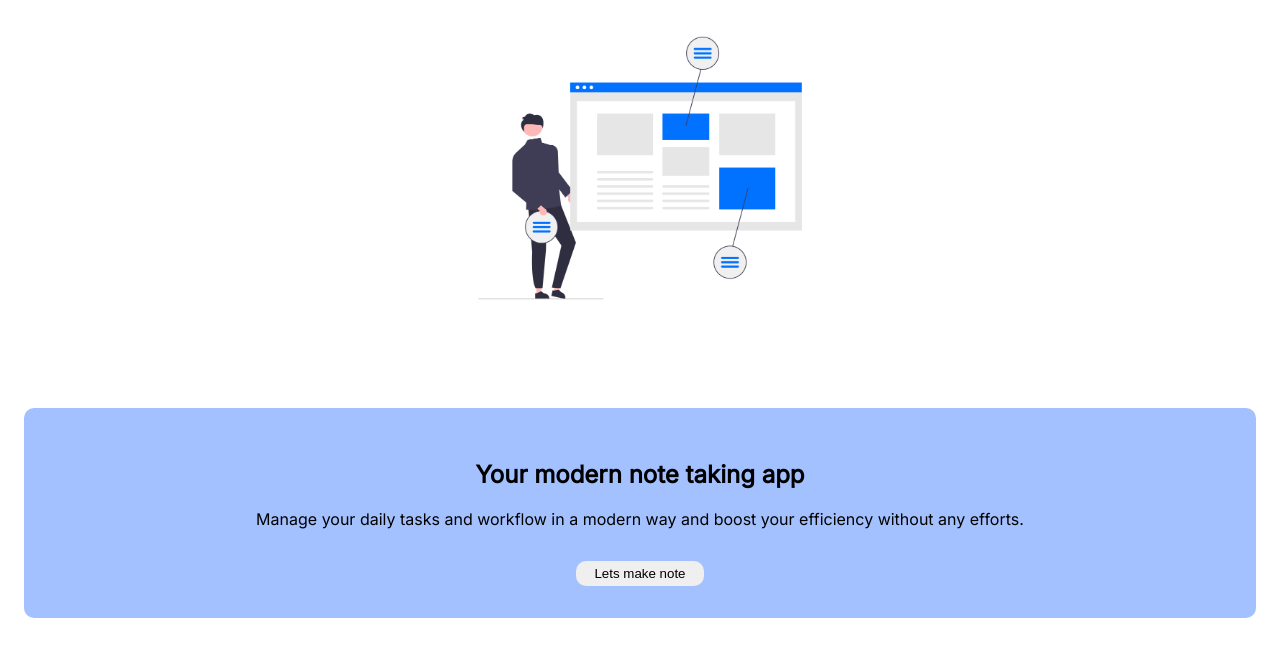
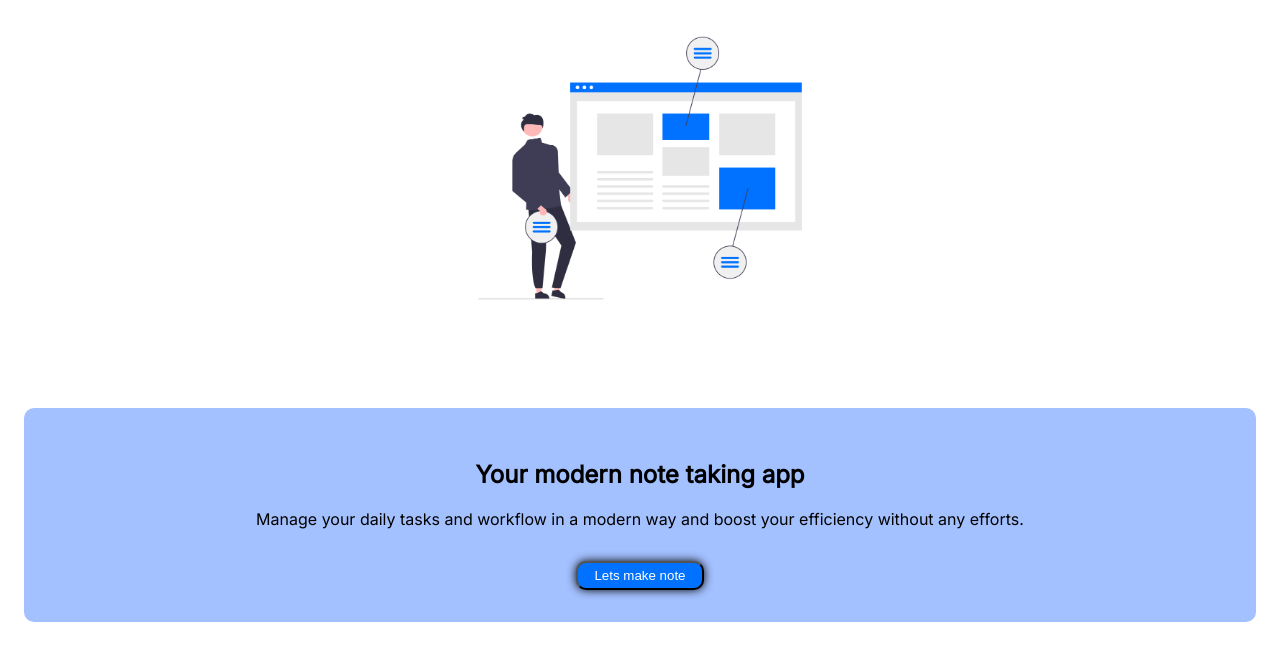
Before and after one commit to sumitk-singh/Note-Now, a React (Create React App) app: page / in a window 1280 px wide. Shown: the top 660 px of the page. Built offline with nearby package versions, Linux system fonts and the light colour scheme; what miragejs would draw is missing.

Commit message:
CTA style corrected

```diff
--- a/src/pages/Home/Home.css
+++ b/src/pages/Home/Home.css
@@ -1,6 +1,7 @@
 :root {
     --color-dark: #000000;
     --color-light-theam: #a3c0ff;
+    --color-theam:#0072FF;
     --color-light: #ffffff;
 }
 
@@ -30,12 +31,14 @@
 /* -----end of home page layout----- */
 /* page style */
 .btn-section-1 {
+    background: var(--color-theam);
+    box-shadow: 0px 0px 10px var(--color-dark);
     margin-top: 1rem;
-    border: none;
     padding: 5px;
     width: 8rem;
     border-radius: 10px;
     cursor: pointer;
+    color: var(--color-light);
 }
 
 .btn-section-1:hover {
```
